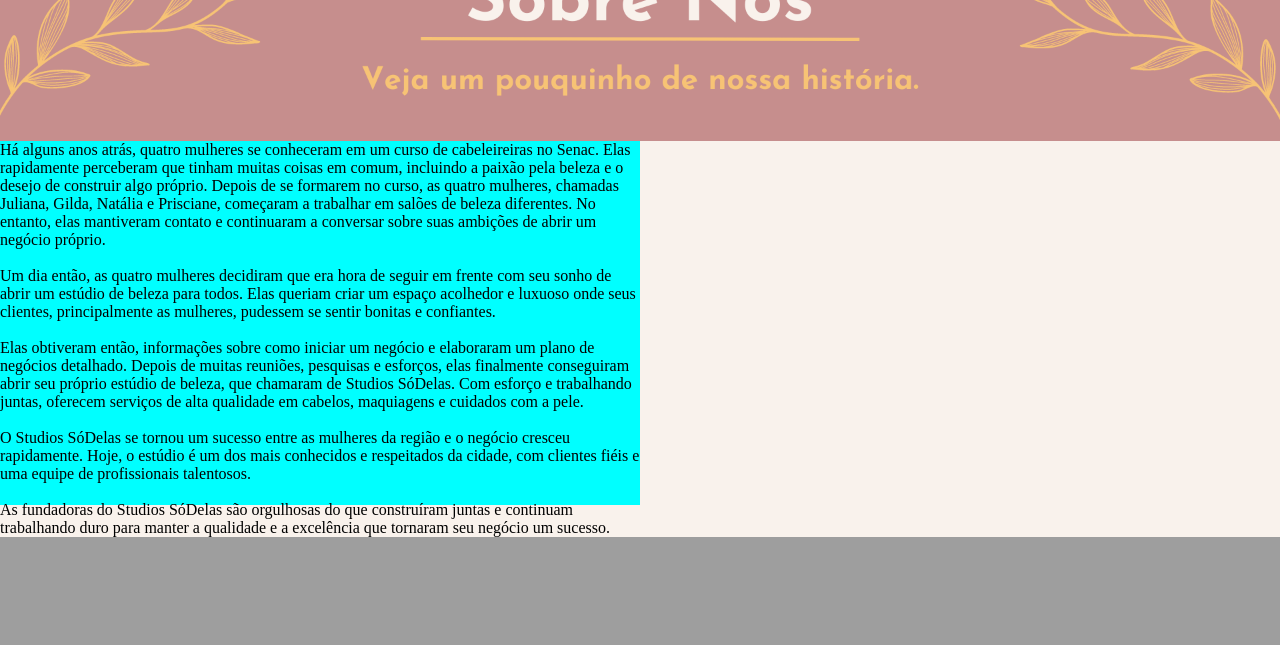
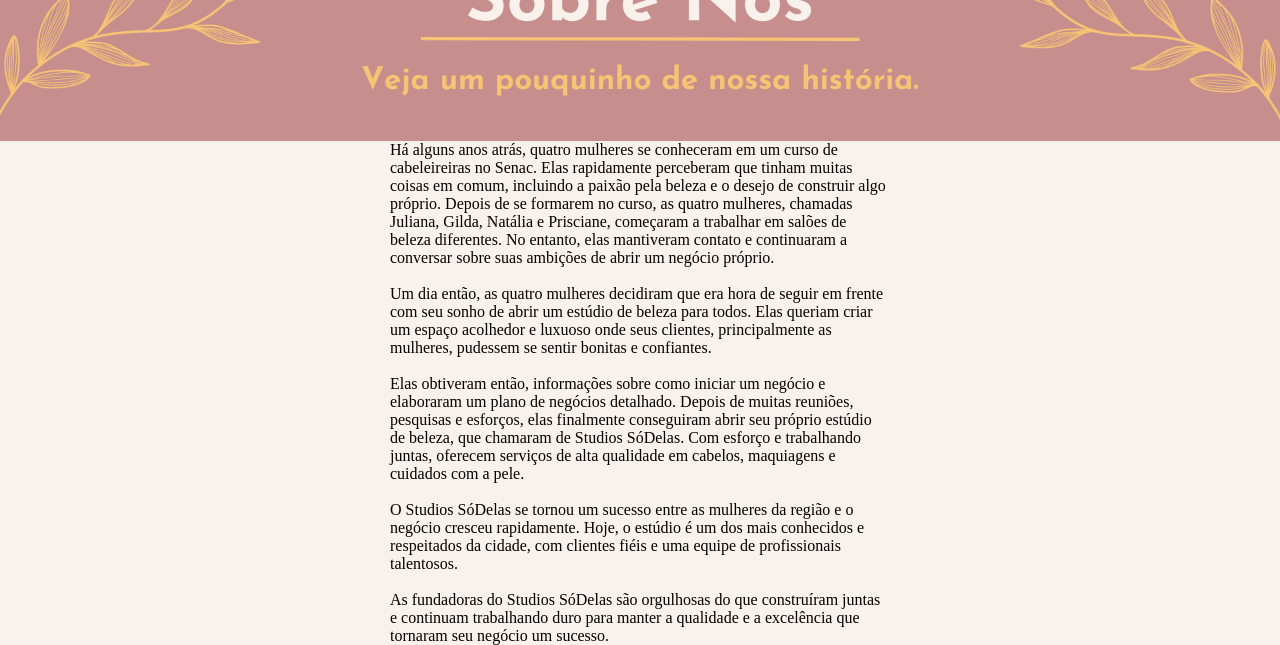
Before and after one commit to serya012/projetoSalaoPI, a PHP site: page / in a window 1280 px wide. Shown: the part 728-1373 px from the top of the page. Before the commit the page ends 1265 px from the top, so only its background shows below. Run offline with PHP 8.4, Linux system fonts and the light colour scheme.

Commit message:
Centralização texto

```diff
--- a/css/estilo.css
+++ b/css/estilo.css
@@ -3,6 +3,7 @@
 * {
     margin: 0;
     padding: 0;
+    box-sizing: border-box;
 }
 
 body {
@@ -10,8 +11,6 @@
     scroll-behavior: smooth;
     background: #F9F2EC;
 }
-
-
 
 .content1 {
     z-index: -1;
@@ -52,11 +51,15 @@
     height: auto;
     display: block;
 }
+.contentText{
+    display: flex;
+    flex-direction: row;
+    justify-content: center;
+}
+.textlocal1{
+    width: 500px;
+    height: 500px;
+    display: flex;
+    justify-content: center;
 
-.textlocal1{
-    width: 80vh;
-    display: flex;
-    height: 50%;
-    justify-content: center;
-    background-color: aqua;
 }
--- a/index.html
+++ b/index.html
@@ -38,6 +38,7 @@
       </ul>
     </nav>
   </header>
+
   <main>
     <div class="content1">
       <picture>
@@ -50,6 +51,7 @@
         <img src="img/imgcontent2t.png" alt="sobrenós">
       </picture>
     </div>
+    <div class="contentText">
     <div class="textlocal1">
       <p> Há alguns anos atrás, quatro mulheres se conheceram em um curso de cabeleireiras no Senac. Elas rapidamente
         perceberam que tinham muitas coisas em comum, incluindo a paixão pela beleza e o desejo de construir algo
@@ -74,7 +76,9 @@
         manter a qualidade e a excelência que tornaram seu negócio um sucesso.
       </p>
     </div>
+  </div>
   </main>
+
   <script src="js/mobilenavbar.js"></script>
 </body>
 
```
